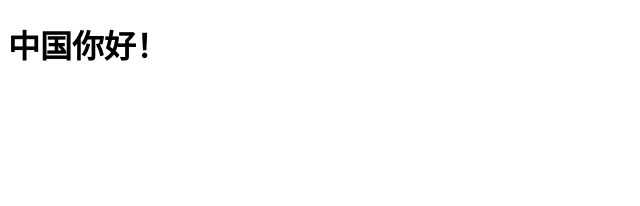
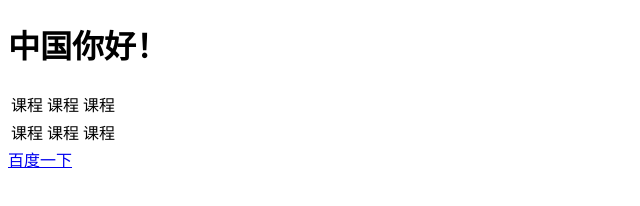
Before and after one commit to 491267787/491267787.github.io, a plain HTML site: page index.html in a window 1280 px wide. Shown: the whole page, without its empty margins (0-640 px from the left). Drawn offline with Linux system fonts and the light colour scheme.

Commit message:
Update index.html

```diff
--- a/index.html
+++ b/index.html
@@ -11,7 +11,19 @@
 <body>
 
 	<h1>中国你好！</h1>
-
+	<table>
+		<tr>
+			<td>课程</td>
+			<td>课程</td>
+			<td>课程</td>
+		</tr>
+		<tr>
+			<td>课程</td>
+			<td>课程</td>
+			<td>课程</td>
+		</tr>
+	</table>
+	<a href='www.baidu.com'>百度一下</a>
 
 </body>
 </html>
```
